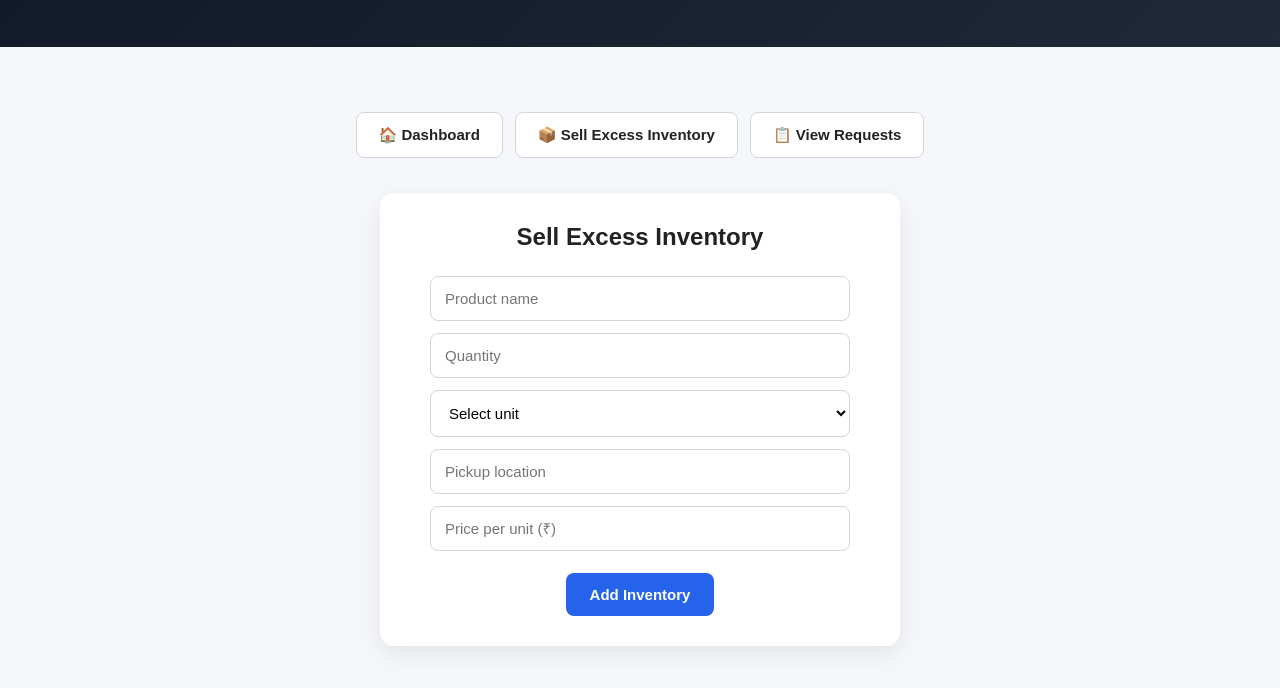
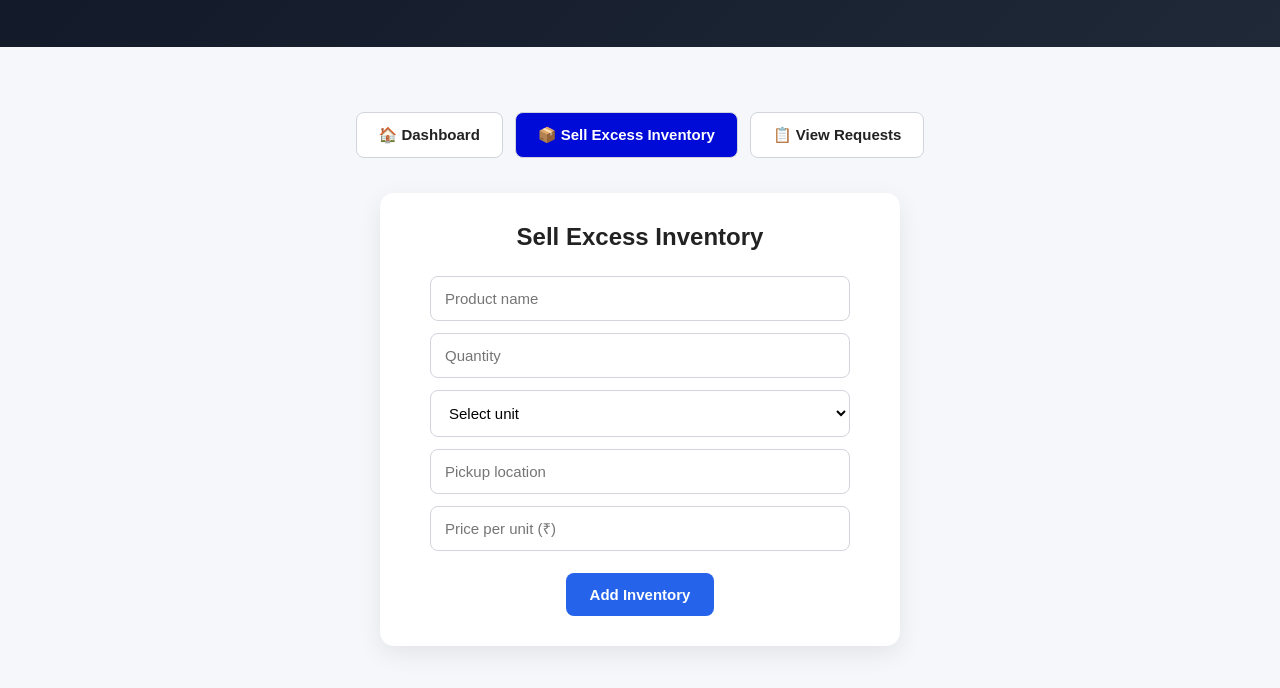
Before and after one commit to REDUNIT111/flowx-2, a plain HTML site: page seller.html in a window 1280 px wide. Both pictures are taken after a click on the button "📦 Sell Excess Inventory". Shown: the part 162-850 px from the top of the page. Drawn offline with Linux system fonts and the light colour scheme.

Commit message:
Update style.css

```diff
--- a/style.css
+++ b/style.css
@@ -658,3 +658,19 @@ select:focus {
         gap: 12px;
     }
 }
+#sellInventoryBtn,
+#viewRequestsBtn,
+#addTransportBtn,
+#availableTransportBtn,
+#transportRequestsBtn {
+    transition: 0.2s ease;
+}
+
+#sellInventoryBtn.active,
+#viewRequestsBtn.active,
+#addTransportBtn.active,
+#availableTransportBtn.active,
+#transportRequestsBtn.active {
+    background-color: #000bd7;
+    color: white;
+}
```
